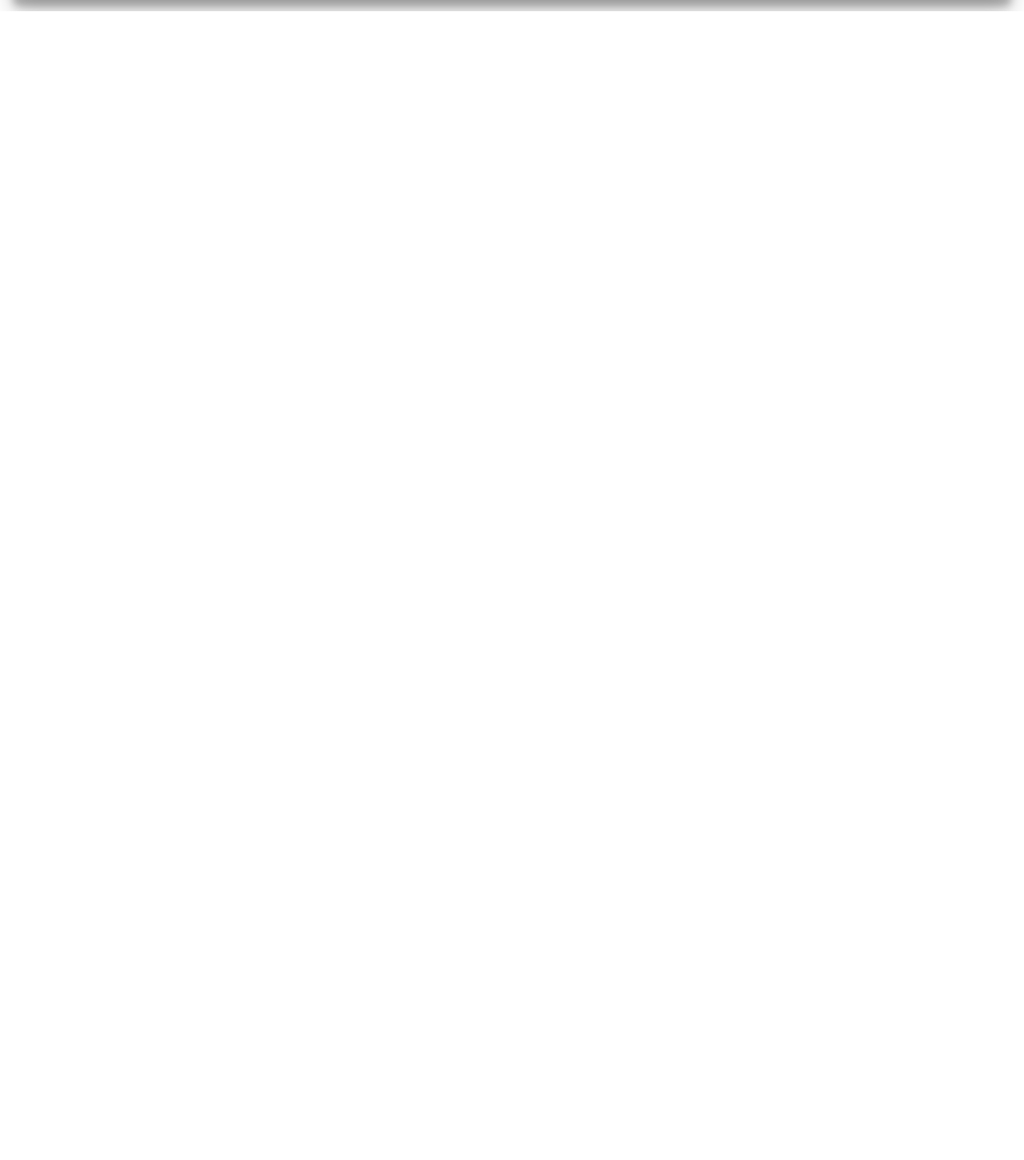
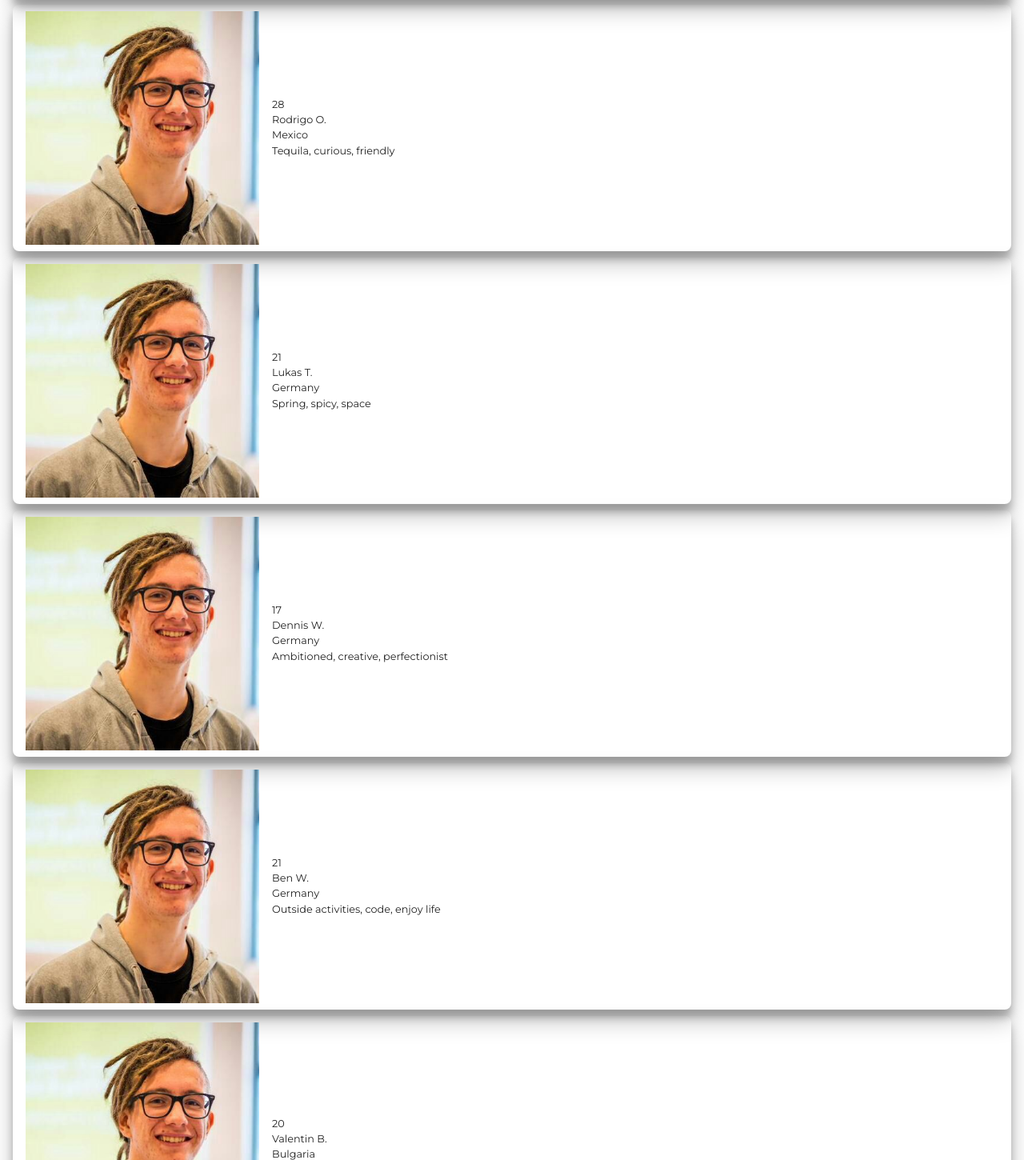
Before and after one commit to scriptify/code-challenge-berlin, a React (Create React App) app: page /groups in a window 1280 px wide. Shown: the part 1000-2450 px from the top of the page at 80% size. Before the commit the page ends 1014 px from the top, so only its background shows below. Built offline with nearby package versions, Linux system fonts and the light colour scheme.

Commit message:
Fixed lowercase/uppercase.

```diff
--- a/src/components/EnterData/index.js
+++ b/src/components/EnterData/index.js
@@ -15,19 +15,19 @@ class EnterData extends Component {
         pic: null,
         attributes: [
           {
-            name: "name",
+            name: "Name",
             value: ""
           },
           {
-            name: "age",
+            name: "Age",
             value: ""
           },
           {
-            name: "country",
+            name: "Country",
             value: ""
           },
           {
-            name: "description",
+            name: "Description",
             value: ""
           }
         ]
--- a/src/components/UserList/index.js
+++ b/src/components/UserList/index.js
@@ -42,6 +42,12 @@ class UserList extends Component {
       users: [
         createUser("Don E.", "20", "Germany", "Passion, people, travel", maximilianImg),
         createUser("Yasin Bert y.", "19", "Turkey", "Dream, share, learn", maximilianImg),
+        createUser("Leon P.", "27", "Germany", "Quiet, friendly, learning by doing", maximilianImg),
+        createUser("Rodrigo O.", "28", "Mexico", "Tequila, curious, friendly", maximilianImg),
+        createUser("Lukas T.", "21", "Germany", "Spring, spicy, space", maximilianImg),
+        createUser("Dennis W.", "17", "Germany", "Ambitioned, creative, perfectionist", maximilianImg),
+        createUser("Ben W.", "21", "Germany", "Outside activities, code, enjoy life", maximilianImg),
+        createUser("Valentin B.", "20", "Bulgaria", "", maximilianImg),
         createUser("Maximilian T.", "20", "Italy", "Passion, javascript, beatboxing", maximilianImg),
         ...arr]
     };
```
